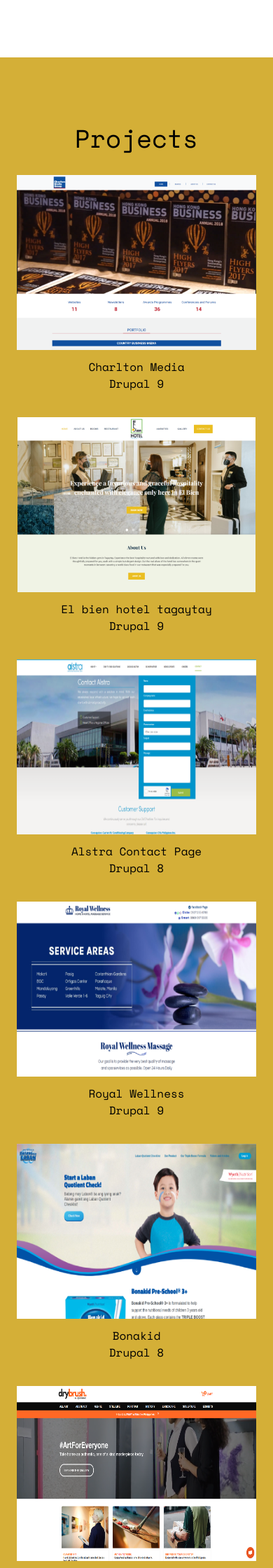
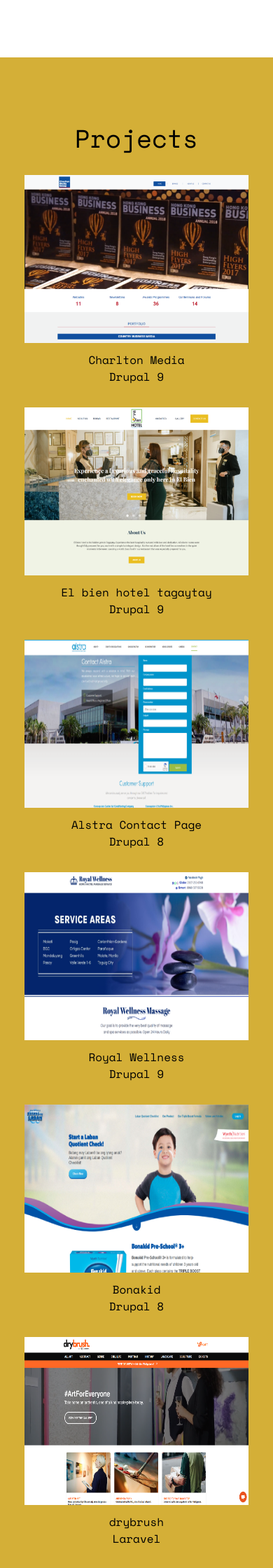
Before and after one commit to suria-raul/raulsuriajr, a PHP site: page / in a window 390 px wide. Shown: the part 2926-5166 px from the top of the page at 70% size. Run offline with PHP 8.4, Linux system fonts and the light colour scheme.

Commit message:
responsive fixex

```diff
--- a/css/style.scss
+++ b/css/style.scss
@@ -1,9 +1,5 @@
 #introduction {
-  min-height: 100svh;
-
-  .custom-container {
-    min-height: 100svh;
-
+  .container {
     .name {
       &:before,
       &:after {
@@ -32,23 +28,3 @@
     }
   }
 }
-
-#work-experience,
-#projects,
-#skills {
-  min-height: calc(100svh - 12rem);
-
-  .custom-container {
-    min-height: calc(100svh - 12rem);
-  }
-}
-
-.custom-container {
-  max-width: 1170px;
-}
-
-.image-container {
-  img {
-    height: 250px;
-  }
-}
--- a/css/tailwind.css
+++ b/css/tailwind.css
@@ -3,7 +3,7 @@
 @tailwind utilities;
 
 .projects-container {
-    @apply grid gap-9 sm:grid-cols-2 sm:gap-9 md:grid-cols-3 md:gap-10;
+    @apply grid gap-8 sm:grid-cols-2 md:grid-cols-2 lg:grid-cols-3 xl:grid-cols-4;
 }
 
 .skills-container {
--- a/dist/css/style.css
+++ b/dist/css/style.css
@@ -1,10 +1,4 @@
-#introduction {
-  min-height: 100svh;
-}
-#introduction .custom-container {
-  min-height: 100svh;
-}
-#introduction .custom-container .name:before, #introduction .custom-container .name:after {
+#introduction .container .name:before, #introduction .container .name:after {
   top: 50%;
   width: 30px;
   height: 4px;
@@ -13,33 +7,14 @@
   position: absolute;
   font-family: "Kaushan Script", cursive;
 }
-#introduction .custom-container .name:before {
+#introduction .container .name:before {
   left: 0;
   margin-left: -40px;
 }
-#introduction .custom-container .name:after {
+#introduction .container .name:after {
   right: 0;
   margin-right: -40px;
 }
-#introduction .custom-container .resume {
+#introduction .container .resume {
   border-bottom: 1px solid black;
 }
-
-#work-experience,
-#projects,
-#skills {
-  min-height: calc(100svh - 12rem);
-}
-#work-experience .custom-container,
-#projects .custom-container,
-#skills .custom-container {
-  min-height: calc(100svh - 12rem);
-}
-
-.custom-container {
-  max-width: 1170px;
-}
-
-.image-container img {
-  height: 250px;
-}
--- a/dist/js/main.js
+++ b/dist/js/main.js
@@ -40,13 +40,13 @@ var work_experiences = [yondu = {
 }];
 function experiences() {
   var _loop = function _loop() {
-    var container = document.querySelector('#work-experience .custom-container');
+    var container = document.querySelector('#work-experience .container');
     var div = document.createElement('div');
     var h4 = document.createElement('H4');
     var span = document.createElement('span');
     var list = document.createElement('ul');
     div.classList.add('py-4', 'mb-4');
-    h4.classList.add('text-base', 'sm:text-lg', 'md:text-xl', 'my-1');
+    h4.classList.add('text-base', 'sm:text-lg', 'md:text-xl', 'lg:text-2xl', 'xl:3xl', 'my-1');
     span.classList.add('text-xs', 'mb-1.5', 'block', 'uppercase');
     list.classList.add('list-disc', 'pl-10');
     h4.textContent = work_experiences[company].position;
@@ -117,7 +117,7 @@ function projectList() {
     span.textContent = projects[project].name;
     spanTech.textContent = projects[project].technology;
     imageContainer.classList.add('image-container', 'mb-3');
-    image.classList.add('h-full', 'mx-auto');
+    image.classList.add('w-80', 'h-60', 'mx-auto');
     span.classList.add('block', 'text-center');
     spanTech.classList.add('block', 'text-center');
     imageContainer.appendChild(image);
--- a/index.html
+++ b/index.html
@@ -16,8 +16,8 @@
 </head>
 <body>
 
-<section id="introduction" class="w-full bg-golden-yellow">
-	<div class="custom-container p-6 mx-auto  flex justify-center items-center flex-col text-black">
+<section id="introduction" class="w-full bg-golden-yellow min-h-screen box-border">
+	<div class="container lg:container h-screen box-border h-screen p-6 mx-auto  flex justify-center items-center flex-col text-black">
 		<img src="images/profile.jpg" alt="Profile" class="h-48 w-48 mx-auto rounded-full my-4">
 		<h1 class="name text-3xl sm:text-3xl md:text-4xl lg:text-5xl my-4 relative font-kaushan -rotate-5">
 			Raul Suria Jr
@@ -33,20 +33,20 @@
 	</div>
 </section>
 
-<section id="work-experience" class="w-full py-24">
-	<div class="custom-container px-6 mx-auto  text-black font-space-mono">
+<section id="work-experience" class="w-full py-24 min-h-screen box-border">
+	<div class="container lg:container min-h-screen box-border px-6 mx-auto  text-black font-space-mono">
 		<h2 class="text-4xl text-center mb-4">Work Experience</h2>
 	</div>
 </section>
 
-<section id="projects" class="w-full py-24 bg-golden-yellow">
-	<div class="custom-container px-6 mx-auto text-black font-space-mono">
+<section id="projects" class="w-full py-24 bg-golden-yellow min-h-screen box-border">
+	<div class="container lg:container min-h-screen box-border px-6 mx-auto text-black font-space-mono">
 		<h2 class="text-4xl text-center mb-8">Projects</h2>
 		<div class="projects-container"></div>
 	</div>
 </section>
 
-<section id="skills" class="w-full py-24">
+<section id="skills" class="w-full py-24 min-h-screen box-border">
 	<h2 class="text-4xl text-center mb-8 font-space-mono text-black">Skills</h2>
 	<div class="skills-container sm:container text-black font-space-mono mx-auto"></div>
 </section>
--- a/js/main.js
+++ b/js/main.js
@@ -77,14 +77,14 @@ const work_experiences = [
 
 function experiences() {
     for (const company in work_experiences) {
-        let container = document.querySelector('#work-experience .custom-container')
+        let container = document.querySelector('#work-experience .container')
         let div = document.createElement('div')
         let h4 = document.createElement('H4')
         let span = document.createElement('span')
         let list = document.createElement('ul')
 
         div.classList.add('py-4', 'mb-4')
-        h4.classList.add('text-base', 'sm:text-lg', 'md:text-xl', 'my-1')
+        h4.classList.add('text-base', 'sm:text-lg', 'md:text-xl', 'lg:text-2xl', 'xl:3xl', 'my-1')
         span.classList.add('text-xs', 'mb-1.5', 'block', 'uppercase')
         list.classList.add('list-disc', 'pl-10')
 
@@ -168,7 +168,7 @@ function projectList() {
         spanTech.textContent = projects[project].technology
 
         imageContainer.classList.add('image-container', 'mb-3')
-        image.classList.add('h-full', 'mx-auto')
+        image.classList.add('w-80', 'h-60', 'mx-auto')
         span.classList.add('block', 'text-center')
         spanTech.classList.add('block', 'text-center')
 
```
Also changed, not shown: dist/css/tailwind.css.
